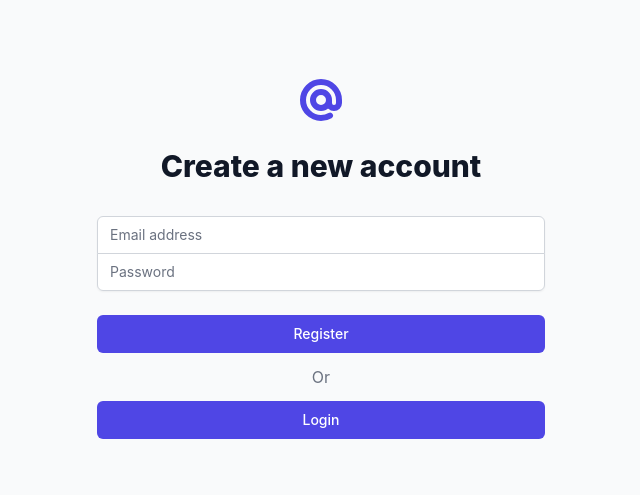
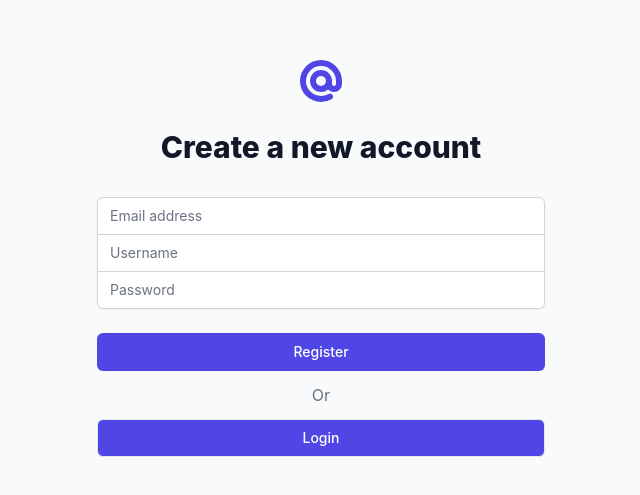
Before and after one commit to Nafaska/chatter, a React (Create React App) app in the folder client/: page /registration in a window 1280 px wide. Shown: the part 143-638 px from the top of the page, without its empty margins (319-959 px from the left). Built offline with nearby package versions, Linux system fonts and the light colour scheme.

Commit message:
added username

```diff
--- a/client/src/features/auth/Registration.js
+++ b/client/src/features/auth/Registration.js
@@ -5,9 +5,11 @@ import { useHistory } from "react-router-dom";
 import {
   validateEmail,
   validatePassword,
+  validateUsername,
   selectEmail,
   selectPassword,
   createUser,
+  selectUsername,
 } from "./authSlice";
 
 
@@ -19,6 +21,7 @@ const Registration = () => {
 
   const email = useSelector(selectEmail);
   const password = useSelector(selectPassword);
+  const username = useSelector(selectUsername);
 
   return (
     <div className="min-h-screen flex items-center justify-center bg-gray-50 py-12 px-4 sm:px-6 lg:px-8">
@@ -51,18 +54,32 @@ const Registration = () => {
               />
             </div>
             <div>
+              <label htmlFor="username" className="sr-only">
+                Username
+              </label>
+              <input
+                id="username"
+                name="username"
+                value={username}
+                onChange={(e) => {
+                  dispatch(validateUsername(e.target.value));
+                }}
+                required
+                className="appearance-none rounded-none relative block w-full px-3 py-2 border border-gray-300 placeholder-gray-500 text-gray-900 focus:outline-none focus:ring-indigo-500 focus:border-indigo-500 focus:z-10 sm:text-sm"
+                placeholder="Username"
+              />
+            </div>
+            <div>
               <label htmlFor="password" className="sr-only">
                 Password
               </label>
               <input
                 id="password"
                 name="password"
-                // type="password"
                 value={password}
                 onChange={(e) => {
                   dispatch(validatePassword(e.target.value));
                 }}
-                // autocomplete="current-password"
                 required
                 className="appearance-none rounded-none relative block w-full px-3 py-2 border border-gray-300 placeholder-gray-500 text-gray-900 rounded-b-md focus:outline-none focus:ring-indigo-500 focus:border-indigo-500 focus:z-10 sm:text-sm"
                 placeholder="Password"
@@ -73,7 +90,7 @@ const Registration = () => {
             <button
               type="button"
               onClick={(e) => {
-                dispatch(createUser(email, password));
+                dispatch(createUser(email, password, username));
               }}
               className="group relative w-full flex justify-center py-2 px-4 border border-transparent text-sm font-medium rounded-md text-white bg-indigo-600 hover:bg-indigo-700 focus:outline-none focus:ring-2 focus:ring-offset-2 focus:ring-indigo-500"
             >
@@ -83,7 +100,7 @@ const Registration = () => {
             <button
               type="button"
               onClick={() => history.push("/login")}
-              className="group relative w-full flex justify-center py-2 px-4 border border-transparent text-sm font-medium rounded-md text-white bg-indigo-600 hover:bg-indigo-700 focus:outline-none focus:ring-2 focus:ring-offset-2 focus:ring-indigo-500"
+              className="group relative w-full flex justify-center py-2 px-4 border bosrder-transparent text-sm font-medium rounded-md text-white bg-indigo-600 hover:bg-indigo-700 focus:outline-none focus:ring-2 focus:ring-offset-2 focus:ring-indigo-500"
             >
               Login
             </button>
--- a/client/src/features/auth/authSlice.js
+++ b/client/src/features/auth/authSlice.js
@@ -12,6 +12,7 @@ export const authSlice = createSlice({
     email: "",
     token: cookies.get("token"),
     role: {},
+    username: "",
   },
   reducers: {
     validatePassword: (state, action) => {
@@ -20,15 +21,26 @@ export const authSlice = createSlice({
     validateEmail: (state, action) => {
       state.email = action.payload;
     },
+    validateUsername: (state, action) => {
+      state.username = action.payload;
+    },
+
     validateUser: (state, action) => {
       state.token = action.payload.token;
       state.role = action.payload.role;
+      state.email = action.payload.email;
+      state.username = action.payload.username;
       state.password = "";
     },
   },
 });
 
-export const { validatePassword, validateEmail, validateUser } = authSlice.actions;
+export const {
+  validatePassword,
+  validateEmail,
+  validateUser,
+  validateUsername,
+} = authSlice.actions;
 
 export const authUser = (email, password) => async (dispatch) => {
   const credentials = {
@@ -40,9 +52,8 @@ export const authUser = (email, password) => async (dispatch) => {
       withCredentials: true,
     })
     .then((res) => {
-      console.log(res.data.user.role);
       dispatch(
-        validateUser({ token: res.data.token, role: res.data.user.role })
+        validateUser({ token: res.data.token, role: res.data.user.role, email: res.data.user.email })
       );
       history.push("/chat");
     })
@@ -51,10 +62,11 @@ export const authUser = (email, password) => async (dispatch) => {
     });
 };
 
-export const createUser = (email, password) => async (dispatch) => {
+export const createUser = (email, password, username) => async (dispatch) => {
   const credentials = {
     email,
     password,
+    username,
   };
   await axios
     .post("http://localhost:5000/api/v1/auth/signup", credentials, {
@@ -62,7 +74,12 @@ export const createUser = (email, password) => async (dispatch) => {
     })
     .then((res) => {
       dispatch(
-        validateUser({ token: res.data.token, role: res.data.userInfo.role })
+        validateUser({
+          token: res.data.token,
+          role: res.data.user.role,
+          email: res.data.user.email,
+          username: res.data.user.username,
+        })
       );
       history.push("/chat");
     })
@@ -78,7 +95,14 @@ export function readToken() {
         withCredentials: true,
       })
       .then((res) => {
-        dispatch(validateUser({ token: res.data.token, role: res.data.user.role }));
+        dispatch(
+          validateUser({
+            token: res.data.token,
+            role: res.data.user.role,
+            email: res.data.user.email,
+            username: res.data.user.username,
+          })
+        );
         history.push("/chat");
       })
       .catch((err) => {
@@ -90,6 +114,7 @@ export function readToken() {
 }
 
 export const selectEmail = (state) => state.auth.email;
+export const selectUsername = (state) => state.auth.username;
 export const selectPassword = (state) => state.auth.password;
 export const passToken = (state) => state.auth.token;
 
--- a/client/src/features/chat/Chat.js
+++ b/client/src/features/chat/Chat.js
@@ -6,7 +6,7 @@ import {
   selectMessage,
   selectChannel,
 } from "./chatSlice";
-import { selectEmail } from "../auth/authSlice";
+import { selectUsername } from "../auth/authSlice";
 // import { useHistory } from "react-router-dom";
 const Chat = () => {
   // const history = useHistory();
@@ -14,9 +14,7 @@ const Chat = () => {
   const dispatch = useDispatch();
   const message = useSelector(selectMessage);
   const channel = useSelector(selectChannel);
-  const email = useSelector(selectEmail);
-
-  console.log(email);
+  const username = useSelector(selectUsername);
 
   return (
     <div className="w-full border shadow bg-white">
@@ -95,7 +93,7 @@ const Chat = () => {
                     <div className="flex items-end">
                       <span className="font-bold text-md mr-2 font-sans">
                         {/* { typeof it.username !== "undefined" ? it.username : it.email} */}
-                        {email}
+                        {username}
                       </span>
                       <span className="text-grey-700 text-xs font-light">
                         {new Date(it.time).toLocaleString()}
--- a/client/src/startup.js
+++ b/client/src/startup.js
@@ -6,7 +6,6 @@ import { readToken, passToken } from "./features/auth/authSlice";
 const Startup = (props) => {
   const dispatch = useDispatch();
   const token = useSelector(passToken);
-  console.log(token)
   useEffect(() => {
     if (token) {
       dispatch(readToken());
```
Also changed, not shown: 2 other files (tests, documents, lock files or other folders).
